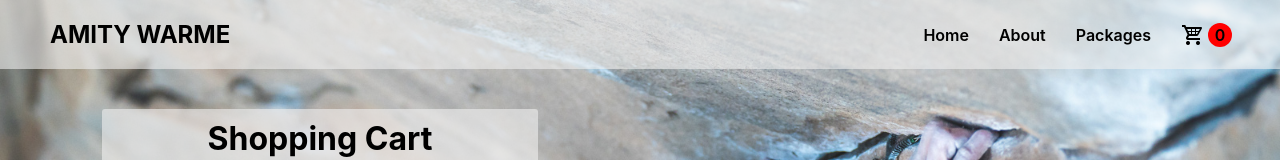
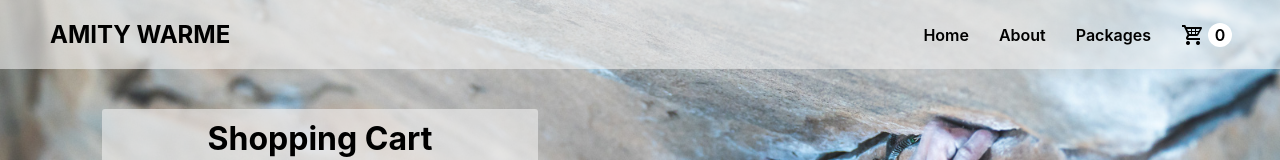
Before and after one commit to connorwarme/shopping-cart, a React (Create React App) app: page /cart in a window 1280 px wide. Shown: the top 160 px of the page. Built offline with nearby package versions, Linux system fonts and the light colour scheme.

Commit message:
Clean up unused code in style docs

```diff
--- a/src/App.css
+++ b/src/App.css
@@ -57,19 +57,10 @@ ul > a::after {
   transform-origin: bottom right;
   transition: transform 0.25s ease-out;
 }
-ul > a:visited {
-
-}
-ul > a:hover {
-
-}
 ul > a:hover::before,
 ul > a:hover::after {
   transform: scaleX(1);
   transform-origin: bottom left;
-}
-ul > a:active {
-
 }
 .cart-logo-img {
   height: 24px;
@@ -77,7 +68,7 @@ ul > a:active {
 .cart-number-bubble {
   min-width: 24px;
   height: 24px;
-  background-color: red;
+  background-color: rgb(255, 255, 255);
   border-radius: 12px;
   margin: 0 3px;
   display: flex;
--- a/src/style/Cart.css
+++ b/src/style/Cart.css
@@ -122,12 +122,6 @@ li > * {
 .checkout-container > button > a:visited {
     color: black;
 }
-.checkout-container > button > a:hover {
-
-}
-.checkout-container > button > a:active {
-
-}
 @media (prefers-reduced-motion: no-preference) {
     .cart-logo-container > img {
       animation: cart-logo infinite 4s linear;
```
